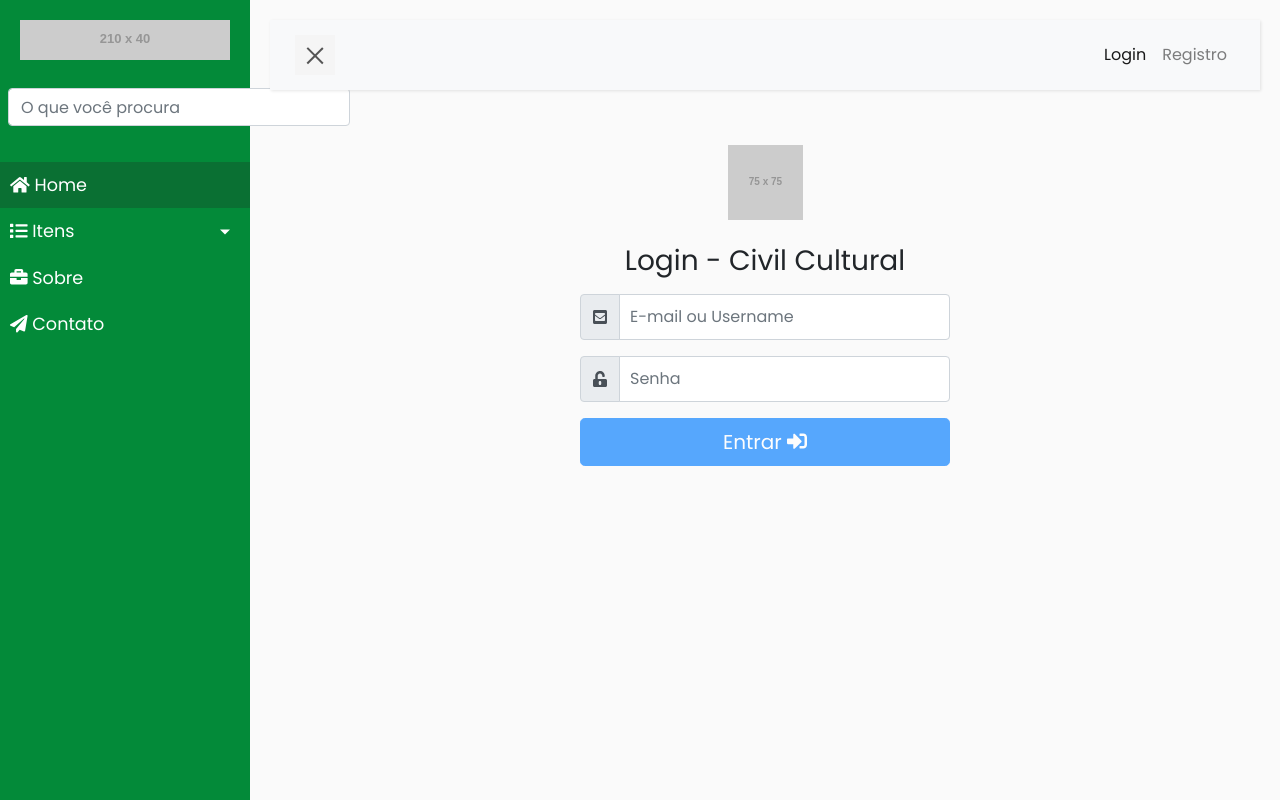
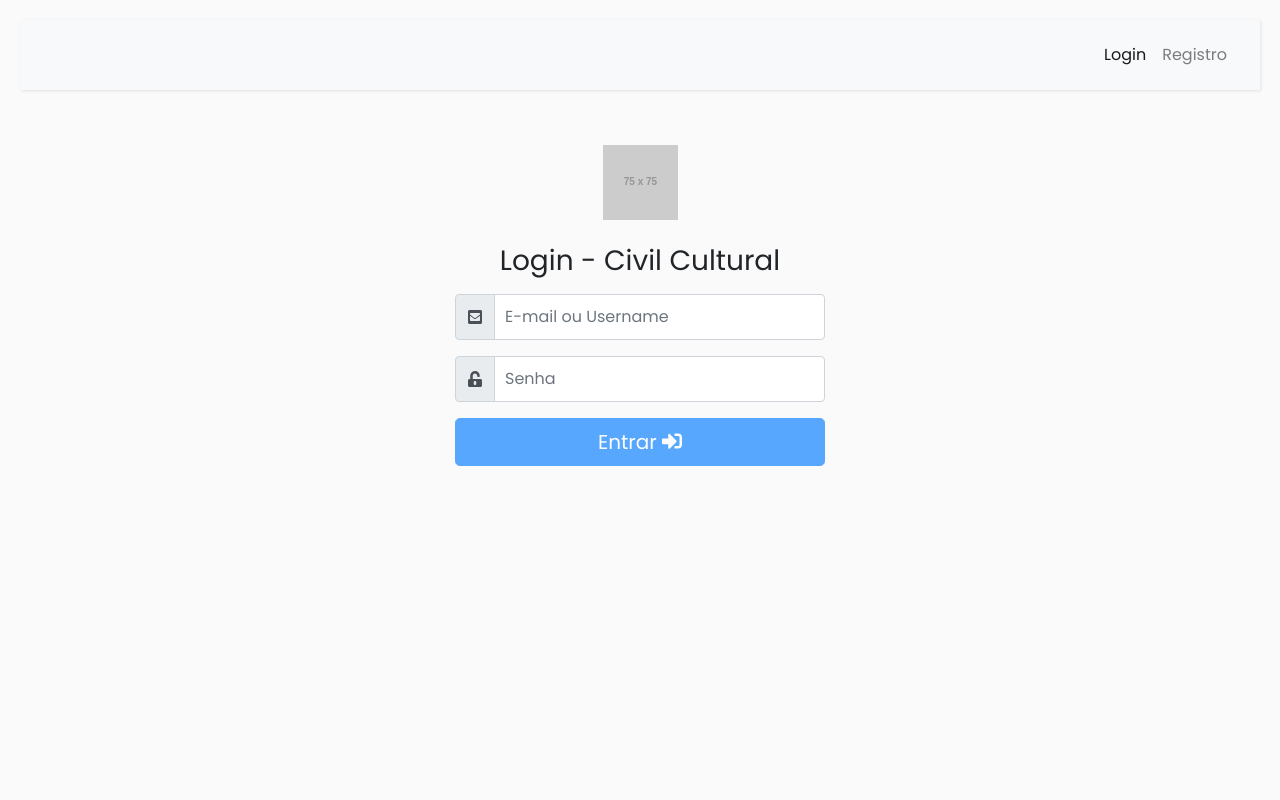
Before and after one commit to rodineiti/cc-gh-pages, a React (Create React App) app: page /login in a window 1280 px wide. Built offline with nearby package versions, Linux system fonts and the light colour scheme.

Commit message:
add control loggedin

```diff
--- a/src/Routes.js
+++ b/src/Routes.js
@@ -5,16 +5,30 @@ import Login from './components/Login/Login';
 import Register from './components/Register/Register';
 import About from './components/About/About';
 import Contact from './components/Contact/Contact';
+import constants from './constants';
+
+const authToken = localStorage.getItem(constants.AUTH_TOKEN) ? true : false;
+
+function PrivateRoute({ component: Component, authenticated, ...rest }) {
+    return (
+        <Route
+            {...rest}
+            render={(props) => authenticated === true
+                ? <Component {...props} />
+                : <Redirect to={{ pathname: '/login', state: { from: props.location } }} />}
+        />
+    )
+}
 
 function Routes(props) {
     return (
         <Switch>
-            <Route exact path="/" component={Home} />
-            <Route path="/login" component={Login} />
-            <Route path="/register" component={Register} />
-            <Route path="/about" component={About} />
-            <Route path="/contact" component={Contact} />
-            <Redirect from="*" to="/" />
+            <PrivateRoute exact path="/" authenticated={authToken} component={Home} />
+            <Route exact path="/login" component={Login} />
+            <Route exact path="/register" component={Register} />
+            <PrivateRoute exact path="/about" authenticated={authToken} component={About} />
+            <PrivateRoute exact path="/contact" authenticated={authToken} component={Contact} />
+            <Redirect from="*" to="/login" />
         </Switch>
     )
 }
--- a/src/components/App.js
+++ b/src/components/App.js
@@ -4,14 +4,17 @@ import { BrowserRouter } from 'react-router-dom'
 import Sidebar from './SideBar';
 import Header from './Header';
 import Routes from '../Routes';
+import constants from '../constants';
+
+const authToken = localStorage.getItem(constants.AUTH_TOKEN) ? true : false;
 
 function App() {
   return (
     <div className="wrapper">
       <BrowserRouter>
-        <Sidebar />
+        <Sidebar visible={authToken} />
         <div id="content">
-          <Header />
+          <Header visible={authToken} />
           <Routes />
         </div>
       </BrowserRouter>
--- /dev/null
+++ b/src/components/Condition.js
@@ -0,0 +1,9 @@
+import React from 'react';
+
+export default props => {
+    if (props.test) {
+        return props.children
+    } else {
+        return false
+    }
+}
--- a/src/components/Header.js
+++ b/src/components/Header.js
@@ -1,6 +1,7 @@
 import React from 'react'
 import { Link } from 'react-router-dom'
 import constants from '../constants';
+import Condition from './Condition';
 
 function Header(props) {
     const authToken = localStorage.getItem(constants.AUTH_TOKEN);
@@ -8,11 +9,13 @@ function Header(props) {
         <nav className="navbar navbar-expand-lg navbar-light bg-light">
             <div className="container-fluid">
 
-                <button type="button" id="sidebarCollapse" className="navbar-btn">
-                    <span></span>
-                    <span></span>
-                    <span></span>
-                </button>
+                <Condition test={props.visible}>
+                    <button type="button" id="sidebarCollapse" className="navbar-btn">
+                        <span></span>
+                        <span></span>
+                        <span></span>
+                    </button>
+                </Condition>
                 <button className="btn btn-dark d-inline-block d-lg-none ml-auto" type="button" data-toggle="collapse" data-target="#navbarSupportedContent" aria-controls="navbarSupportedContent" aria-expanded="false" aria-label="Toggle navigation">
                     <i className="fas fa-align-justify"></i>
                 </button>
--- a/src/components/SideBar.js
+++ b/src/components/SideBar.js
@@ -1,8 +1,10 @@
 import React from 'react';
 import { Link } from 'react-router-dom'
+import Condition from './Condition';
 
 function Sidebar(props) {
     return (
+        <Condition test={props.visible}>
             <nav id="sidebar">
                 <div className="sidebar-header">
                     <h3>
@@ -44,6 +46,7 @@ function Sidebar(props) {
                     </li>
                 </ul>
             </nav>
+        </Condition>
     );
 }
 
```
Lines whose indentation alone changed are shown as unchanged.
